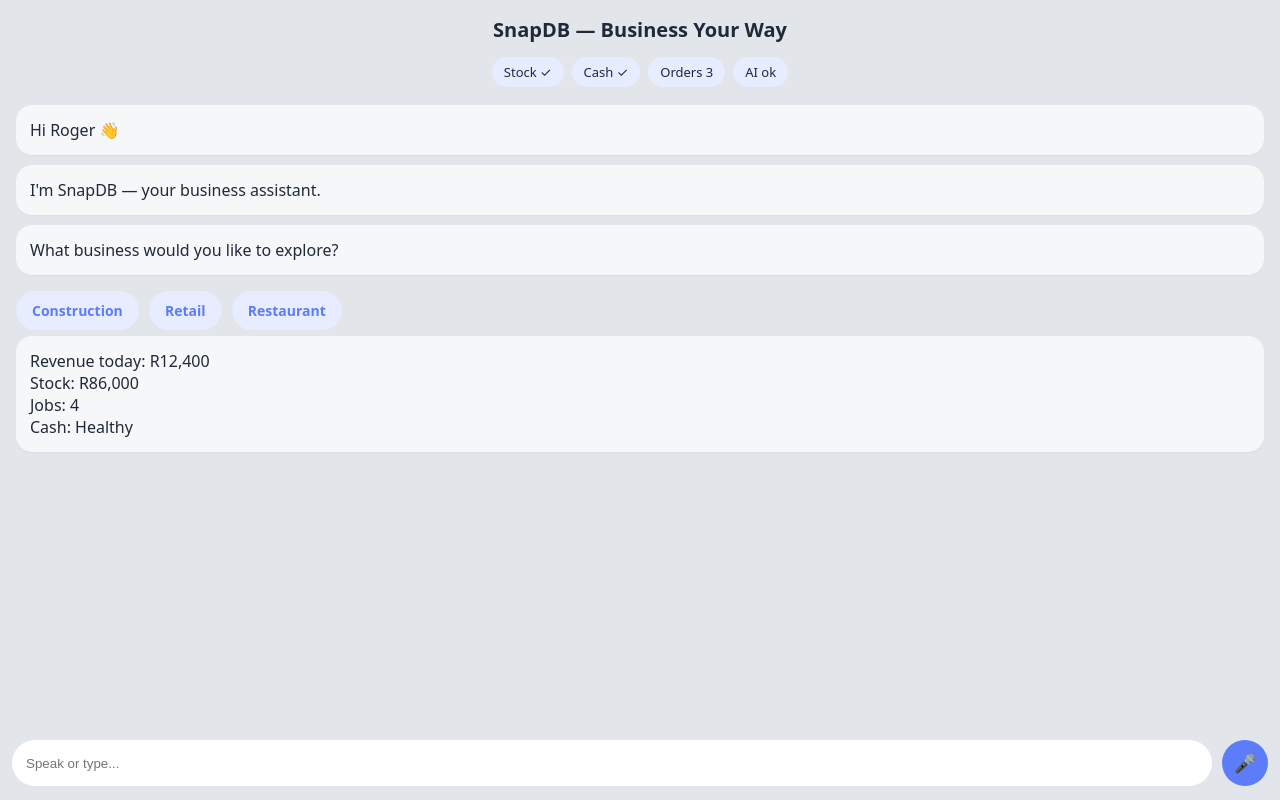
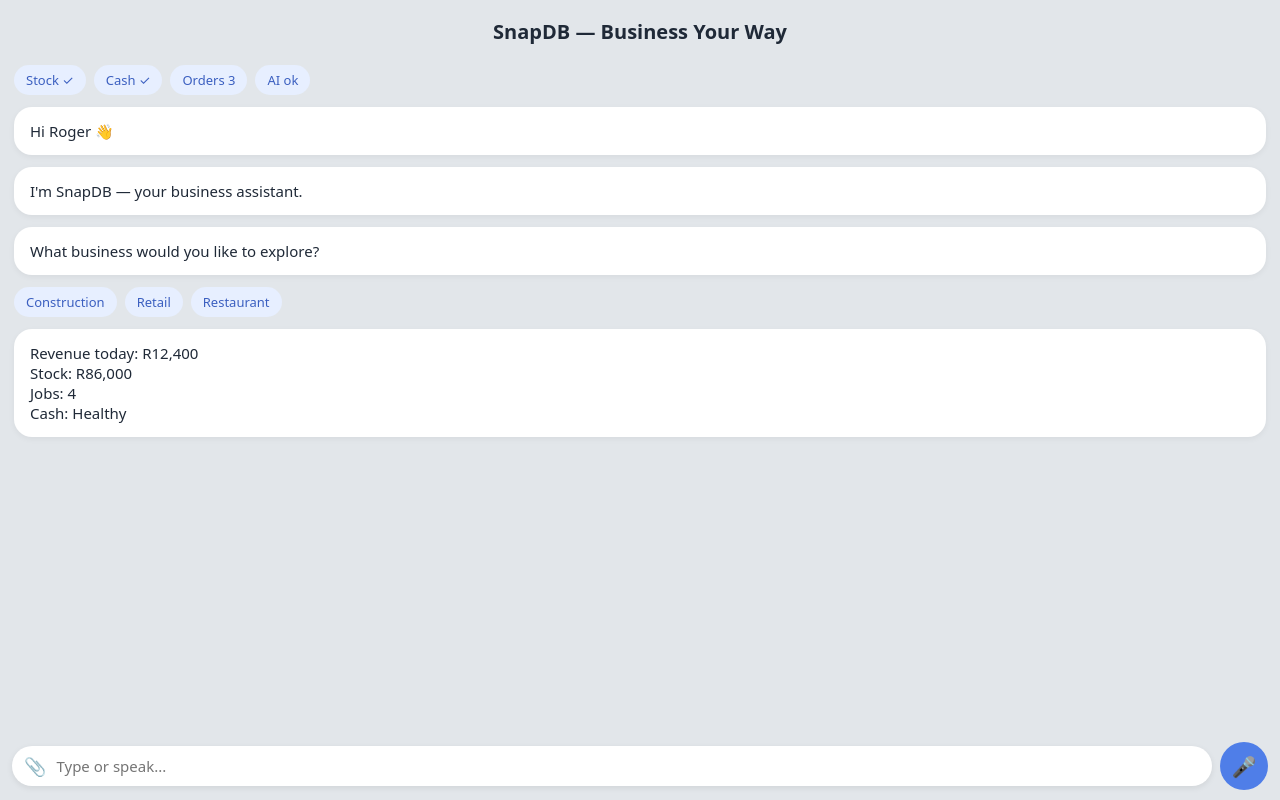
Before and after one commit to Rogmar0071/Snapdb, a website: page www/index.html in a window 1280 px wide. Drawn offline with Linux system fonts and the light colour scheme.

Commit message:
WhatsApp composer: mic always, send toggle, attachment, darker theme

```diff
--- a/www/index.html
+++ b/www/index.html
@@ -1,125 +1,144 @@
 <!DOCTYPE html>
-<html>
+<html lang="en">
 <head>
-<meta name="viewport" content="width=device-width, initial-scale=1, viewport-fit=cover">
+<meta charset="UTF-8" />
+<meta name="viewport" content="width=device-width, initial-scale=1.0, viewport-fit=cover" />
+
 <title>SnapDB</title>
 
 <style>
-/* ========= THEME ========= */
+/* ===============================
+   SNAPDB — Modern Minimal Layout
+   WhatsApp style composer
+   =============================== */
 
 :root{
-  --bg:#E2E6EB;          /* darker soft grey */
-  --card:#F6F7F9;        /* soft white */
-  --text:#1F2937;
-  --accent:#5C7CFA;      /* softer modern blue */
-  --accent-light:#E7ECFF;
+  --bg:#e2e6ea;              /* darker soft grey */
+  --card:#ffffff;
+  --text:#1f2937;
+  --sub:#6b7280;
+
+  --blue:#4f7ee8;            /* lighter modern blue */
+  --blue-soft:#e7efff;
+
+  --radius:18px;
 }
 
-/* ========= BASE ========= */
+*{
+  box-sizing:border-box;
+  font-family: system-ui,-apple-system,Segoe UI,Roboto;
+}
 
 body{
   margin:0;
-  font-family:system-ui,-apple-system;
   background:var(--bg);
   color:var(--text);
+  padding-bottom:110px;
 }
 
-.app{
-  padding:
-    calc(env(safe-area-inset-top) + 16px)
-    16px
-    calc(env(safe-area-inset-bottom) + 100px);
+/* HEADER */
+.header{
+  text-align:center;
+  padding:18px 12px 6px;
+  font-weight:700;
+  font-size:20px;
 }
 
-/* ========= HEADER ========= */
-
-.header{
-  text-align:center;
-  font-weight:700;
-  font-size:20px;
-  margin-bottom:14px;
+/* CHAT AREA */
+.chat{
+  padding:14px;
+  display:flex;
+  flex-direction:column;
+  gap:12px;
 }
 
-/* ========= STATUS PILLS ========= */
+.card{
+  background:var(--card);
+  border-radius:var(--radius);
+  padding:14px 16px;
+  font-size:15px;
+  box-shadow:0 2px 6px rgba(0,0,0,.05);
+}
 
-.status{
+/* Pills */
+.pills{
   display:flex;
   gap:8px;
-  justify-content:center;
-  margin-bottom:18px;
+  flex-wrap:wrap;
 }
 
 .pill{
-  background:var(--accent-light);
+  background:var(--blue-soft);
+  color:#3b5fc0;
   padding:6px 12px;
-  border-radius:20px;
+  border-radius:999px;
   font-size:13px;
 }
 
-/* ========= CHAT CARDS ========= */
+/* ===============================
+   WhatsApp Style Composer
+   =============================== */
 
-.card{
-  background:var(--card);
-  padding:14px;
-  border-radius:16px;
-  margin-bottom:10px;
-
-  box-shadow:0 1px 2px rgba(0,0,0,0.04);
-}
-
-/* ========= BUTTONS (modern subtle pills) ========= */
-
-.btn{
-  display:inline-block;
-  background:var(--accent-light);
-  color:var(--accent);
-
-  padding:10px 16px;
-  border-radius:22px;
-
-  font-weight:600;
-  font-size:14px;
-
-  margin:6px 6px 6px 0;
-}
-
-/* ========= WHATSAPP BAR ========= */
-
-.input-bar{
+.composer{
   position:fixed;
   bottom:0;
   left:0;
   right:0;
-
+  padding:10px 12px calc(10px + env(safe-area-inset-bottom));
   background:var(--bg);
-
-  padding:
-    10px 12px
-    calc(env(safe-area-inset-bottom) + 14px);
-
-  display:flex;
-  gap:10px;
 }
 
-.input{
+.bar{
+  display:flex;
+  align-items:center;
+  gap:8px;
+}
+
+.input-wrap{
+  flex:1;
+  display:flex;
+  align-items:center;
+  gap:8px;
+  background:#fff;
+  border-radius:999px;
+  padding:8px 12px;
+  box-shadow:0 2px 6px rgba(0,0,0,.08);
+}
+
+input{
   flex:1;
   border:none;
-  border-radius:24px;
-  padding:12px 14px;
-  background:white;
+  outline:none;
+  font-size:15px;
+  background:transparent;
 }
 
+/* attachment */
+.attach{
+  font-size:18px;
+  opacity:.7;
+  cursor:pointer;
+}
+
+/* mic always visible */
 .mic{
-  width:46px;
-  height:46px;
+  width:48px;
+  height:48px;
+  border-radius:50%;
+  border:none;
+  background:var(--blue);
+  color:white;
+  font-size:20px;
+}
 
+/* send appears only when typing */
+.send{
+  display:none;
+  width:48px;
+  height:48px;
   border-radius:50%;
-  background:var(--accent);
-
-  display:flex;
-  align-items:center;
-  justify-content:center;
-
+  border:none;
+  background:var(--blue);
   color:white;
   font-size:18px;
 }
@@ -128,11 +147,13 @@
 
 <body>
 
-<div class="app">
+<div class="header">
+SnapDB — Business Your Way
+</div>
 
-  <div class="header">SnapDB — Business Your Way</div>
+<div class="chat">
 
-  <div class="status">
+  <div class="pills">
     <div class="pill">Stock ✓</div>
     <div class="pill">Cash ✓</div>
     <div class="pill">Orders 3</div>
@@ -140,30 +161,51 @@
   </div>
 
   <div class="card">Hi Roger 👋</div>
-
   <div class="card">I'm SnapDB — your business assistant.</div>
-
   <div class="card">What business would you like to explore?</div>
 
-  <div>
-    <span class="btn">Construction</span>
-    <span class="btn">Retail</span>
-    <span class="btn">Restaurant</span>
+  <div class="pills">
+    <div class="pill">Construction</div>
+    <div class="pill">Retail</div>
+    <div class="pill">Restaurant</div>
   </div>
 
   <div class="card">
-    Revenue today: R12,400<br>
-    Stock: R86,000<br>
-    Jobs: 4<br>
+    Revenue today: R12,400<br/>
+    Stock: R86,000<br/>
+    Jobs: 4<br/>
     Cash: Healthy
   </div>
 
 </div>
 
-<div class="input-bar">
-  <input class="input" placeholder="Speak or type...">
-  <div class="mic">🎤</div>
+<!-- Composer -->
+<div class="composer">
+  <div class="bar">
+
+    <div class="input-wrap">
+      <span class="attach">📎</span>
+      <input id="msg" placeholder="Type or speak..." />
+    </div>
+
+    <button id="mic" class="mic">🎤</button>
+    <button id="send" class="send">➤</button>
+
+  </div>
 </div>
+
+<script>
+const input = document.getElementById('msg');
+const send  = document.getElementById('send');
+
+input.addEventListener('input', () => {
+  if(input.value.trim().length > 0){
+    send.style.display = 'block';
+  } else {
+    send.style.display = 'none';
+  }
+});
+</script>
 
 </body>
 </html>
```
